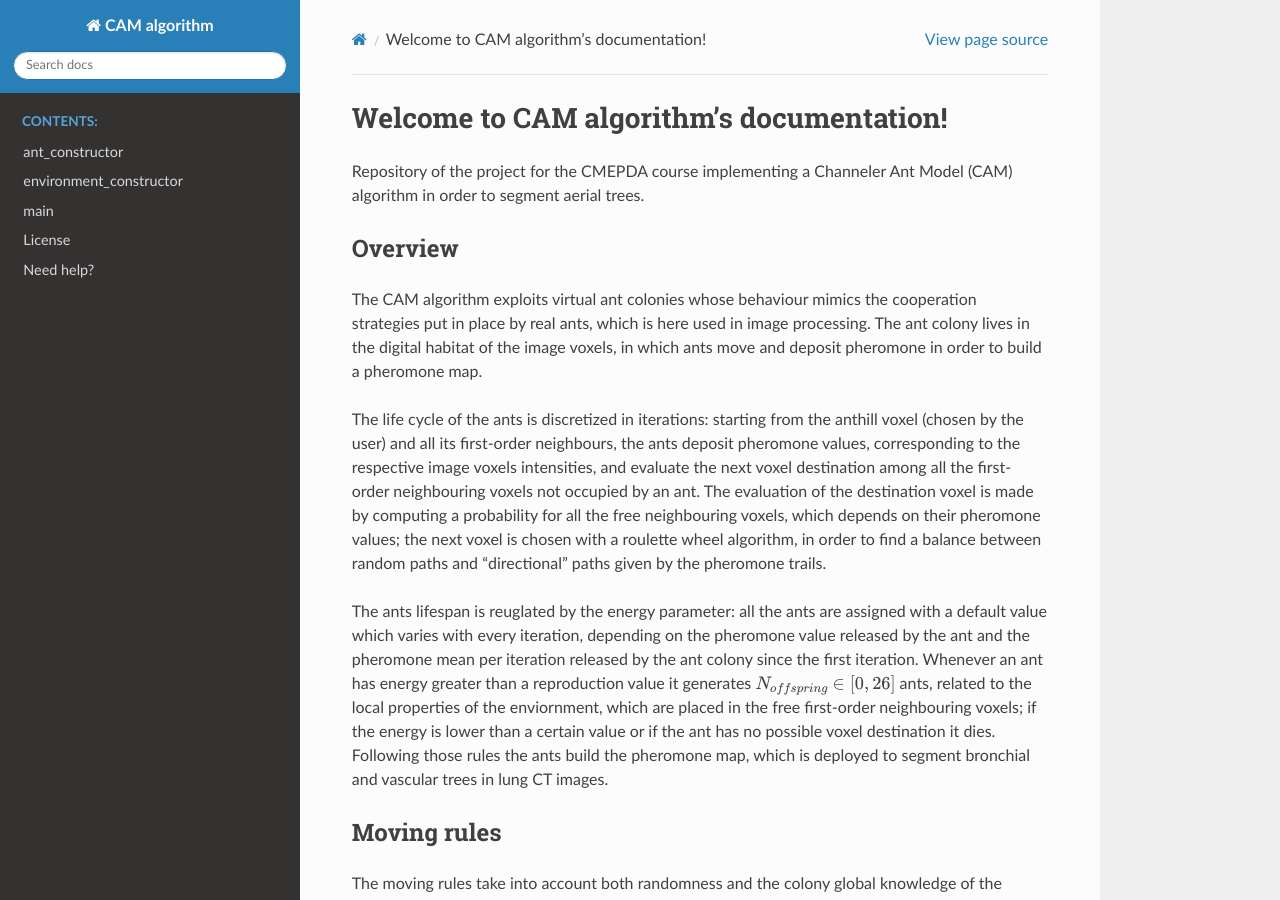
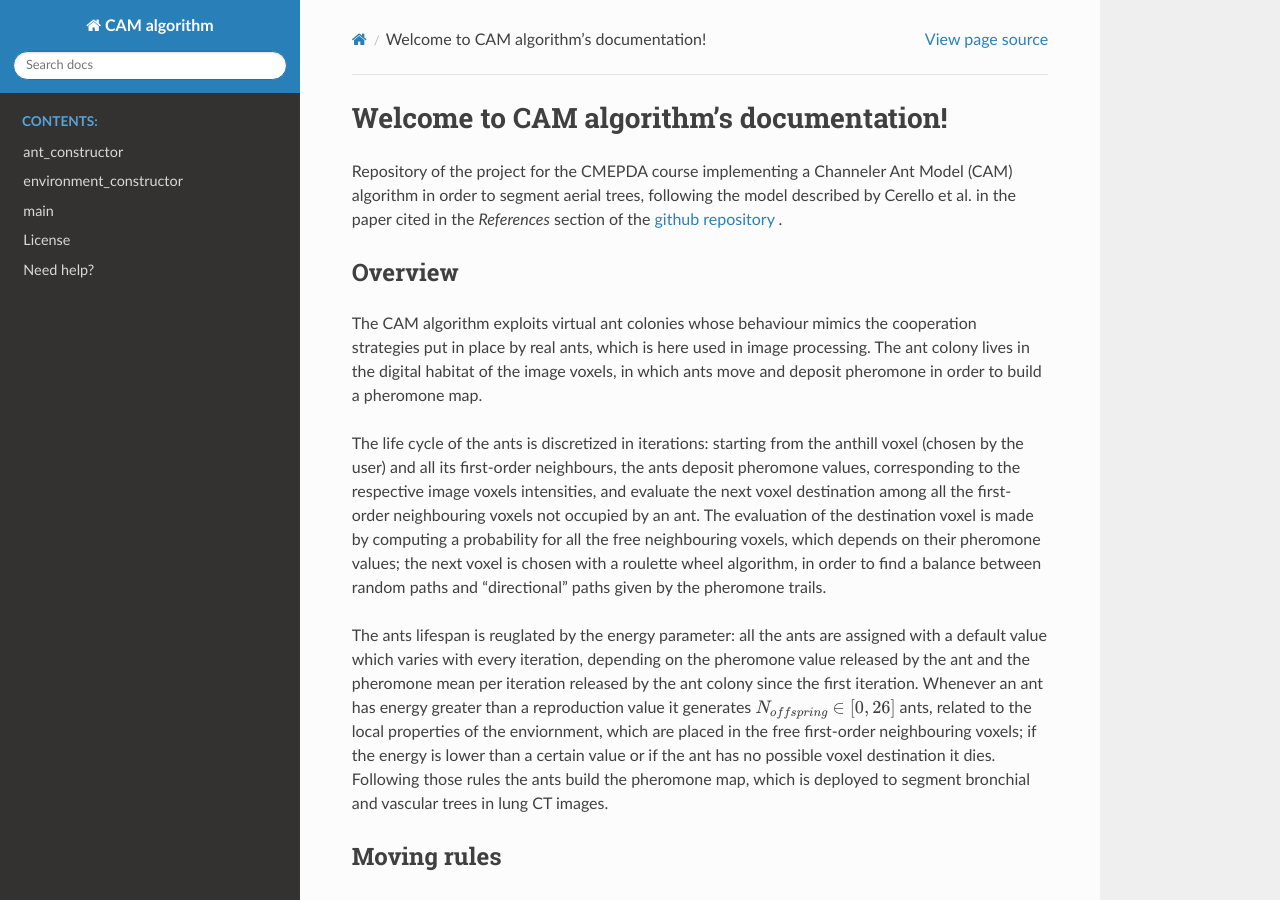
Before and after one commit to LorenzoPierfederici98/CAM_algorithm, a Sphinx documentation site: the page built from docs/index.rst, in a window 1280 px wide and 900 px high. Built offline with Sphinx 7.4.7 and the Read the Docs theme 2.0.0, drawn with Linux system fonts in a browser that asks for light colours.

Commit message:
updated index

```diff
--- a/docs/index.rst
+++ b/docs/index.rst
@@ -6,7 +6,8 @@
 Welcome to CAM algorithm's documentation!
 =========================================
 
-Repository of the project for the CMEPDA course implementing a Channeler Ant Model (CAM) algorithm in order to segment aerial trees.
+Repository of the project for the CMEPDA course implementing a Channeler Ant Model (CAM) algorithm in order to segment aerial trees, following the model described by Cerello et al. in the paper cited in the *References* section of the `github repository <https://github.com/LorenzoPierfederici98/CAM_algorithm>`_ .
+
 
 Overview
 ^^^^^^^^
```
